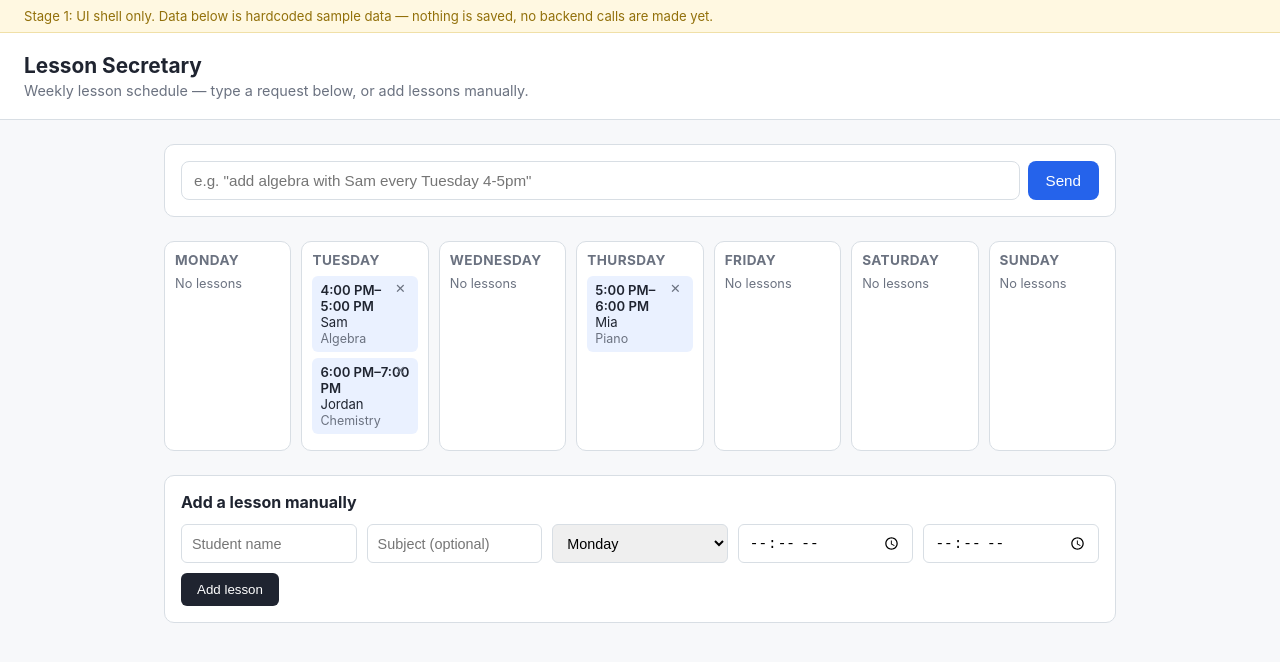
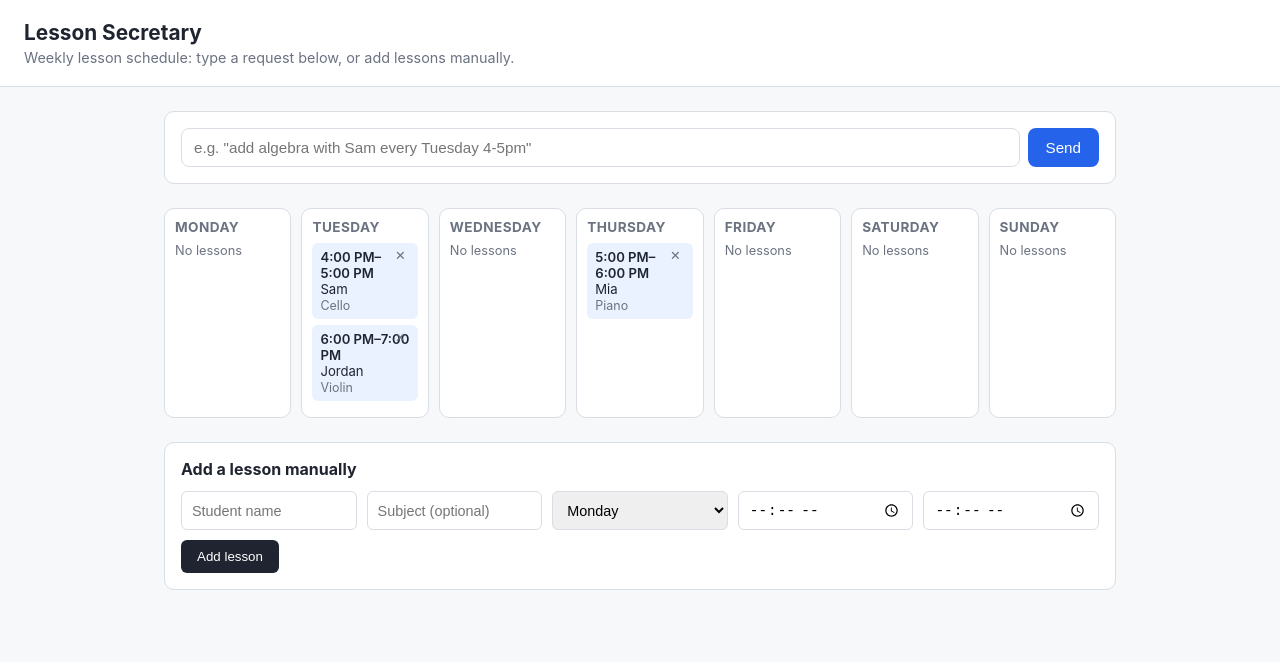
Before and after one commit to theoreticalcereal/RMAwebsecretary, a plain HTML site: page index.html in a window 1280 px wide. Drawn offline with Linux system fonts and the light colour scheme.

Commit message:
Refactor sample lessons and improve comments
Updated sample lesson subjects and modified comments for clarity.

```diff
--- a/index.html
+++ b/index.html
@@ -156,13 +156,9 @@
 </head>
 <body>
 
-<div class="stage-banner">
-  Stage 1: UI shell only. Data below is hardcoded sample data — nothing is saved, no backend calls are made yet.
-</div>
-
 <header>
   <h1>Lesson Secretary</h1>
-  <p>Weekly lesson schedule — type a request below, or add lessons manually.</p>
+  <p>Weekly lesson schedule: type a request below, or add lessons manually.</p>
 </header>
 
 <main>
@@ -202,12 +198,12 @@
 <script>
 const DAY_NAMES = ["Monday", "Tuesday", "Wednesday", "Thursday", "Friday", "Saturday", "Sunday"];
 
-// STAGE 1: hardcoded sample data standing in for the backend.
-// This whole array gets deleted in Stage 3 once real endpoints exist.
+// STAGE 1: hardcoded sample data standing in for the backend
+// whole array cleaned once AI backend added
 let sampleLessons = [
-  { id: 1, student: "Sam", subject: "Algebra", day_of_week: 1, start_time: "16:00", end_time: "17:00", active: true },
+  { id: 1, student: "Sam", subject: "Cello", day_of_week: 1, start_time: "16:00", end_time: "17:00", active: true },
   { id: 2, student: "Mia", subject: "Piano", day_of_week: 3, start_time: "17:00", end_time: "18:00", active: true },
-  { id: 3, student: "Jordan", subject: "Chemistry", day_of_week: 1, start_time: "18:00", end_time: "19:00", active: true },
+  { id: 3, student: "Jordan", subject: "Violin", day_of_week: 1, start_time: "18:00", end_time: "19:00", active: true },
 ];
 
 function formatTime(hhmm) {
@@ -270,7 +266,7 @@ function renderCalendar() {
   });
 }
 
-// Manual add form — Stage 1: just pushes into the local array, nothing persists.
+// Manual add form for stage 1: just pushes into the local array, nothing persists
 document.getElementById("manual-form").addEventListener("submit", (e) => {
   e.preventDefault();
   const newId = sampleLessons.length ? Math.max(...sampleLessons.map((l) => l.id)) + 1 : 1;
```
